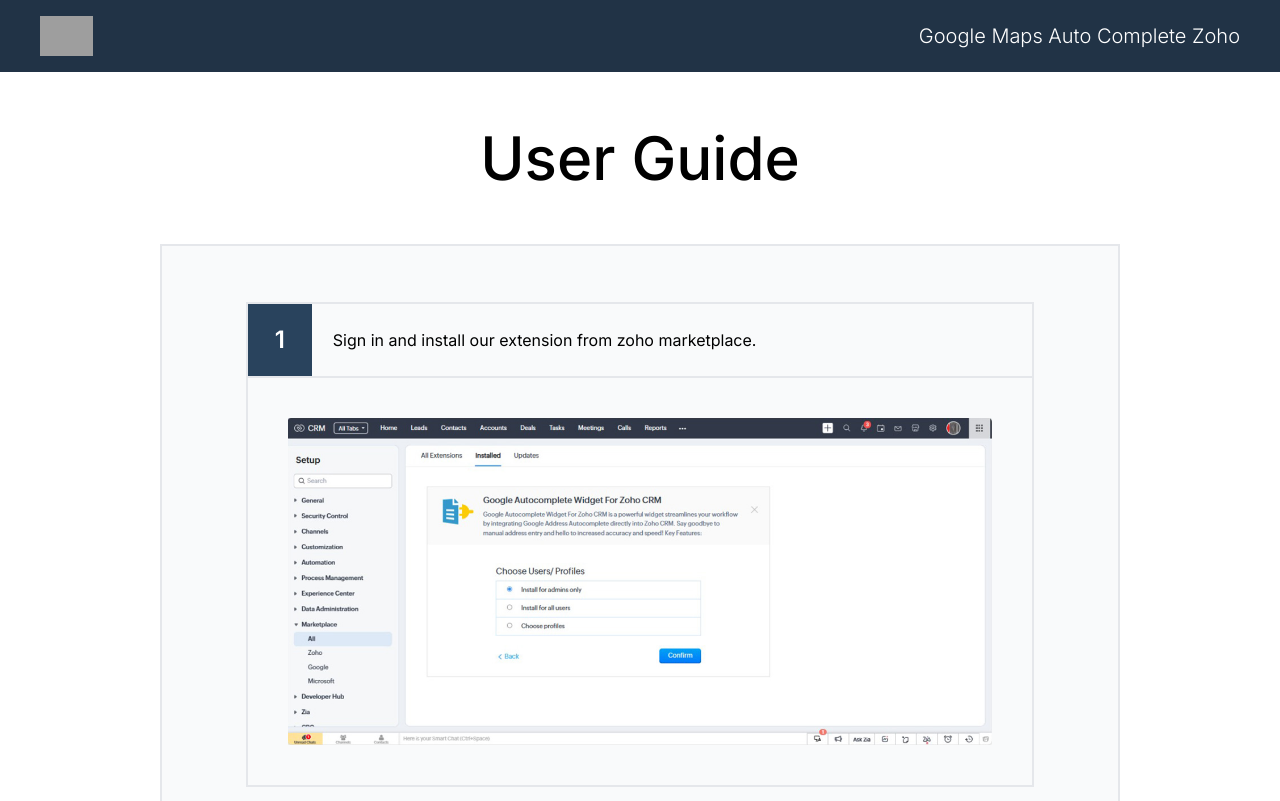
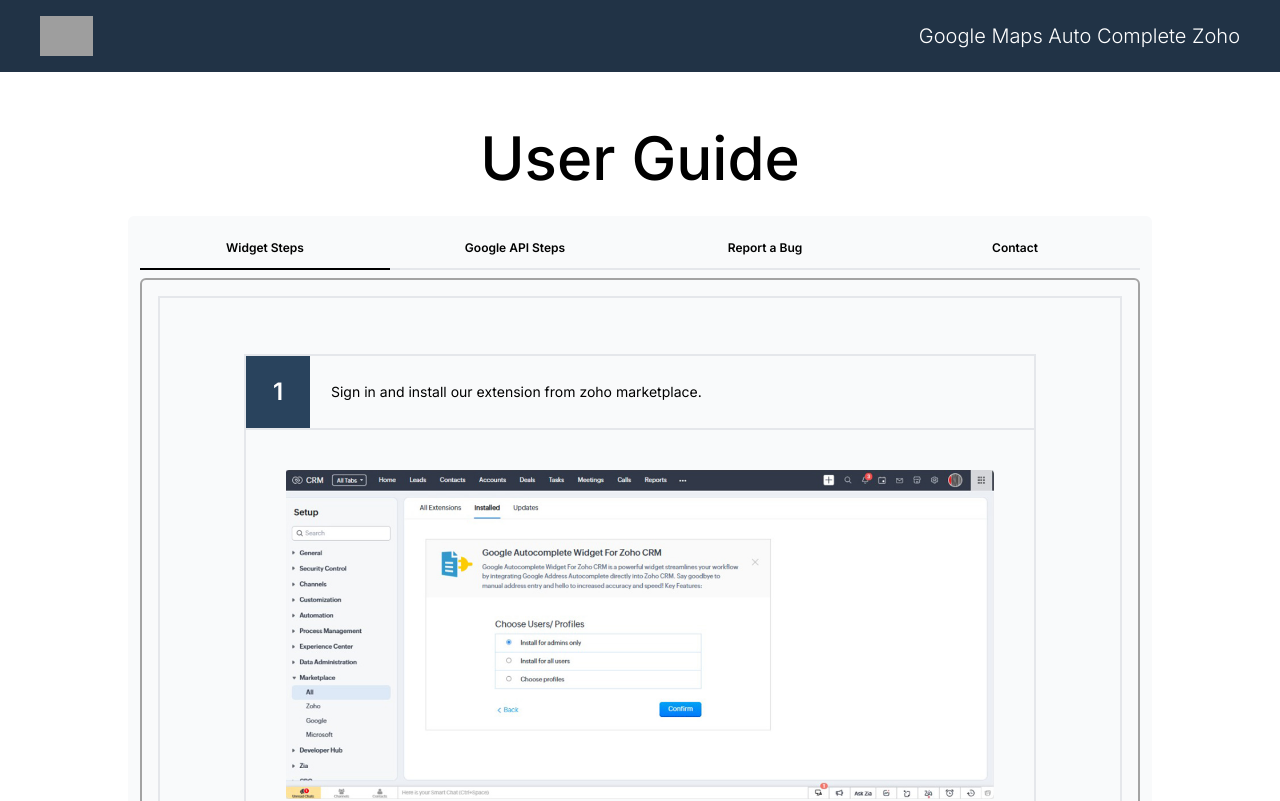
Before and after one commit to digismiths-club/zoho-widget-user-guide, a Next.js app: page / in a window 1280 px wide. Shown: the top 801 px of the page. Built offline with nearby package versions, Linux system fonts and the light colour scheme; grey boxes are pictures that could not be loaded.

Commit message:
3 tabs added & code refactored

```diff
--- /dev/null
+++ b/src/app/components/ApiSteps.js
@@ -0,0 +1,63 @@
+import React, { useState } from "react";
+import GoogleMapsCard from "./GoogleMapsCard";
+
+function ApiSteps() {
+
+  const cards= [
+    {
+      title: "Select a Project (or select an existing one, if you have one)",
+      url: "https://cdn.digismiths.com/google-widgets-images/gmap_step2.png"
+    },
+    {
+      title: "Create a New Project (or select an existing one, if you have one)",
+      url: "https://cdn.digismiths.com/google-widgets-images/gmap_step3.png"
+    },
+    {
+      title: "Give your project a name (perhaps based on your websites name)",
+      url: "https://cdn.digismiths.com/google-widgets-images/gmap_step4.png"
+    },
+    {
+      title: "Select the Project you just created. You can do this by the notification at the top right:",
+      url: "https://cdn.digismiths.com/google-widgets-images/gmap_step5.png"
+    },
+    {
+      title: "Create the API key. On the API Credentials page click the “CREATE CREDENTIALS” button, and then choose “API Key”",
+      url: "https://cdn.digismiths.com/google-widgets-images/gmap_step6.png"
+    },
+  ]
+
+  return (
+    <div className="w-full md:p-10 p-0 bg-gray-50 flex flex-col items-center justify-center border-solid md:border-2">
+      {/* Card 1 */}
+        <div className='w-[100%] flex flex-col border-2 mt-4 md:mt-4'>
+            <div className='flex flex-col md:flex-row'>
+                <div className='md:w-16 bg-[#29435d] font-semibold text-center md:p-5 p-3 text-2xl text-white'>
+                    1
+                </div>
+                <div className='ml-[13px] flex flex-col md:flex-row py-5 p-2 items-center'>
+                    Create a Google account & Open
+                    <a
+                        href="https://console.cloud.google.com"
+                        className="text-blue-600 hover:text-purple-600 underline font-semibold md:ml-2"
+                        target="_blank"
+                    >
+                        Google Cloud Platform Console.
+                    </a>
+                </div>
+            </div>
+        </div>
+        {
+          cards.map((card, index)=>{
+            return (
+              <GoogleMapsCard key={index} url={card.url} index={index+2} title={
+                card.title}
+              />
+            )
+          })
+        }
+
+    </div>
+  );
+}
+
+export default ApiSteps;
--- /dev/null
+++ b/src/app/components/Contact.js
@@ -0,0 +1,20 @@
+import React from "react";
+
+function Contact() {
+  return (
+    <>
+      <iframe
+        aria-label="Contact Form"
+        frameborder="0"
+        style={{
+          height: "500px",
+          width: "99%",
+          border: "none",
+        }}
+        src="https://forms.zohopublic.in/digismiths/form/ContactForm/formperma/imAqicjEgYqBwKXG5Lbsjr9Sy3FXdLRASuIAPhxnmYw"
+      ></iframe>
+    </>
+  );
+}
+
+export default Contact;
--- /dev/null
+++ b/src/app/components/GoogleMapsCard.js
@@ -0,0 +1,66 @@
+import React, { useState } from 'react'
+
+function ZohoStepsCard({index, title, url}) {
+    const [expanded, setExpanded] = useState(false);
+
+    const handleImageClick = (index) => {
+        setExpanded(true);
+    };
+
+    const handleOutsideClick = () => {
+        setExpanded(false);
+    };
+  return (
+    <>
+
+      <div className='md:w-[100%] flex flex-col border-2 mt-7 md:mt-4'>
+            <div className='flex flex-col border-solid border-b-2 md:flex-row'>
+                <div className='md:w-16 bg-[#29435d] font-semibold text-center md:p-5 p-3 text-2xl text-white'>
+                    {index}
+                </div>
+                <div className='ml-[13px] flex justify-center items-center py-5 p-2 '>
+                    {title}
+                </div>
+            </div>
+            <div className="flex justify-center items-center">
+                <img
+                    src={url}
+                    alt="x"
+                    className={`md:p-10 p-2 ${
+                    expanded[0] ? "cursor-auto" : "cursor-pointer"
+                    }`}
+                    onClick={() => handleImageClick(0)}
+                />
+            </div>
+        </div>
+
+        <div>
+            {expanded && (
+            <div
+                style={{
+                position: "fixed",
+                top: 0,
+                left: 0,
+                width: "100%",
+                height: "100%",
+                background: "rgba(0, 0, 0, 0.8)",
+                display: "flex",
+                justifyContent: "center",
+                alignItems: "center",
+                zIndex: 9999,
+                }}
+                onClick={handleOutsideClick}
+            >
+                <img
+                src={url}
+                alt="x"
+                className="max-w-screen-md max-h-screen-md cursor-pointer"
+                />
+            </div>
+            )}
+      </div>
+    </>
+  )
+}
+
+export default ZohoStepsCard
--- /dev/null
+++ b/src/app/components/Support.js
@@ -0,0 +1,21 @@
+import React, { useEffect } from "react";
+
+function Support() {
+  return (
+    <div>
+      <iframe
+        aria-label="Support Form"
+        frameborder="0"
+        style={{
+          height: "500px",
+          width: "99%",
+          border: "none",
+          padding: "0px"
+        }}
+        src="https://forms.zohopublic.in/digismiths/form/SupportForm/formperma/R50JzmX1KHWdBzXEIbLs7GAcTvdUtKJ_3okxt7vcLBw"
+      ></iframe>
+    </div>
+  );
+}
+
+export default Support;
--- /dev/null
+++ b/src/app/components/TabPanel.js
@@ -0,0 +1,30 @@
+import React from "react";
+
+function TabPanel({ tab, setTab }) {
+  const tabs= ["Widget Steps","Google API Steps","Report a Bug","Contact"]
+  return (
+    <>
+      <div className="flex justify-around text-xs md:font-semibold  ">
+        {
+          tabs.map((title,index)=>{
+            return (
+              <div
+                key={index}
+                className={
+                  tab == index
+                    ? "w-full text-center py-3 cursor-pointer border-b-2 border-black "
+                    : "w-full text-center py-3 cursor-pointer border-b-2  "
+                }
+                onClick={() => setTab(index)}
+              >
+                {title}
+              </div>
+            )
+          })
+        }
+      </div>
+    </>
+  );
+}
+
+export default TabPanel;
--- /dev/null
+++ b/src/app/components/Tabs.js
@@ -0,0 +1,23 @@
+'use client'
+
+import React, { useState } from "react";
+import TabPanel from "./TabPanel";
+import ApiSteps from "./ApiSteps";
+import Support from "./Support";
+import Contact from "./Contact";
+import ZohoCRMSteps from "./ZohoCRMSteps";
+
+// Tabs to be added: create, Disclaimer, Protect API key, contact, support
+function Tabs() {
+  const [tab, setTab] = useState(0);
+  return (
+    <div className="bg-gray-50 w-full md:w-[80%] h-full rounded-md flex flex-col p-3 mt-7">
+      <TabPanel tab={tab} setTab={setTab} />
+      <div className="mt-2 rounded-md border-[#a3a3a3] border-2 p-4 text-sm tab-content">
+        {tab==0? <ZohoCRMSteps/>: tab == 1 ? <ApiSteps /> : tab == 2 ? <Support /> : <Contact />}
+      </div>
+    </div>
+  );
+}
+
+export default Tabs;
--- /dev/null
+++ b/src/app/components/ZohoCRMSteps.js
@@ -0,0 +1,22 @@
+import React from 'react'
+import Card from './Card'
+import data from '../Data.json';
+
+function ZohoCRMSteps() {
+    const imgArr= data.imgArr;
+  return (
+    <div>
+       <div className="md:w-full p-0 md:p-10 bg-gray-50 flex flex-col items-center justify-center border-solid md:border-2">
+          {
+            imgArr.map((card,index)=>{
+              return (
+                <Card key={index} index={index+1} url={card.url} title={card.title}/>
+              )
+            })
+          }
+        </div>
+    </div>
+  )
+}
+
+export default ZohoCRMSteps
--- a/src/app/page.js
+++ b/src/app/page.js
@@ -1,11 +1,8 @@
-import Head from "next/head";
-import data from './Data.json';
-import Card from "./components/Card";
+import Footer from "./components/Footer";
 import NavBar from "./components/NavBar";
-import Footer from "./components/Footer";
+import Tabs from "./components/Tabs";
 
 export default function Home() {
-  const imgArr= data.imgArr;
   return (
     <>
       <main className="flex min-h-screen flex-col items-center">
@@ -13,15 +10,7 @@
         <div className="md:mt-14 md:text-6xl text-5xl mt-7 font-medium">
           User Guide
         </div>
-        <div className="md:w-[75%] md:mt-14 md:p-10 p-4 bg-gray-50 flex flex-col items-center justify-center border-solid md:border-2">
-          {
-            imgArr.map((card,index)=>{
-              return (
-                <Card key={index} index={index+1} url={card.url} title={card.title}/>
-              )
-            })
-          }
-        </div>
+          <Tabs></Tabs>
         <Footer/>
       </main>
     </>
```
